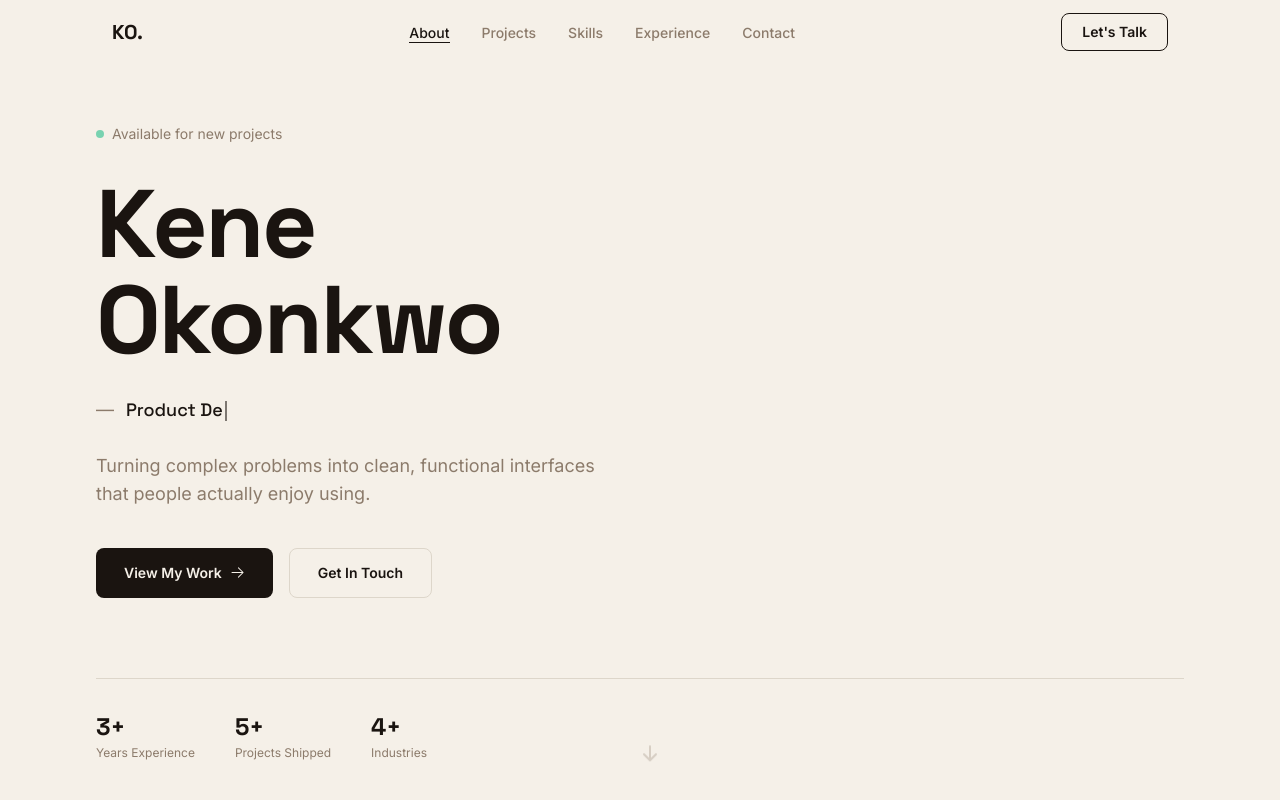
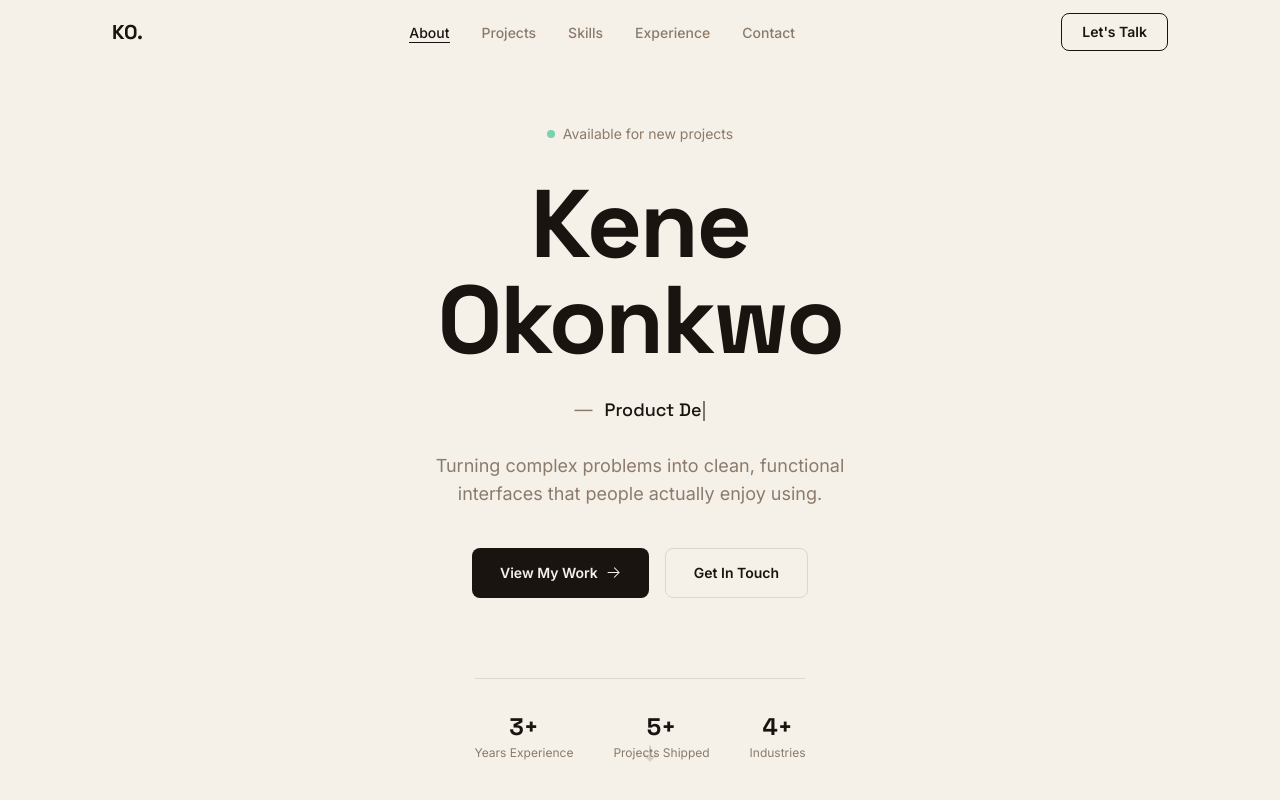
Before and after one commit to Kenechi-Okonkwo/product-designer-portfolio, a React (Vite) app: page / in a window 1280 px wide. Shown: the top 800 px of the page. Built offline with nearby package versions, Linux system fonts and the light colour scheme.

Commit message:
Center hero section content

```diff
--- a/src/components-v2/Hero.jsx
+++ b/src/components-v2/Hero.jsx
@@ -39,7 +39,7 @@ function Hero() {
     <section id="hero" className="relative min-h-screen flex flex-col justify-center
                                    px-6 md:px-12 lg:px-24">
       <motion.div variants={container} initial="hidden" animate="show"
-                  className="max-w-6xl mx-auto w-full pt-20">
+                  className="max-w-6xl mx-auto w-full pt-20 flex flex-col items-center text-center">
 
         {/* Availability */}
         <motion.div variants={item} className="mb-8">
@@ -67,7 +67,7 @@ function Hero() {
 
         {/* Tagline */}
         <motion.p variants={item}
-                  className="text-[#8C7B6B] text-base md:text-lg leading-relaxed max-w-lg mb-10">
+                  className="text-[#8C7B6B] text-base md:text-lg leading-relaxed max-w-md mb-10">
           Turning complex problems into clean, functional interfaces that people actually enjoy using.
         </motion.p>
 
```
